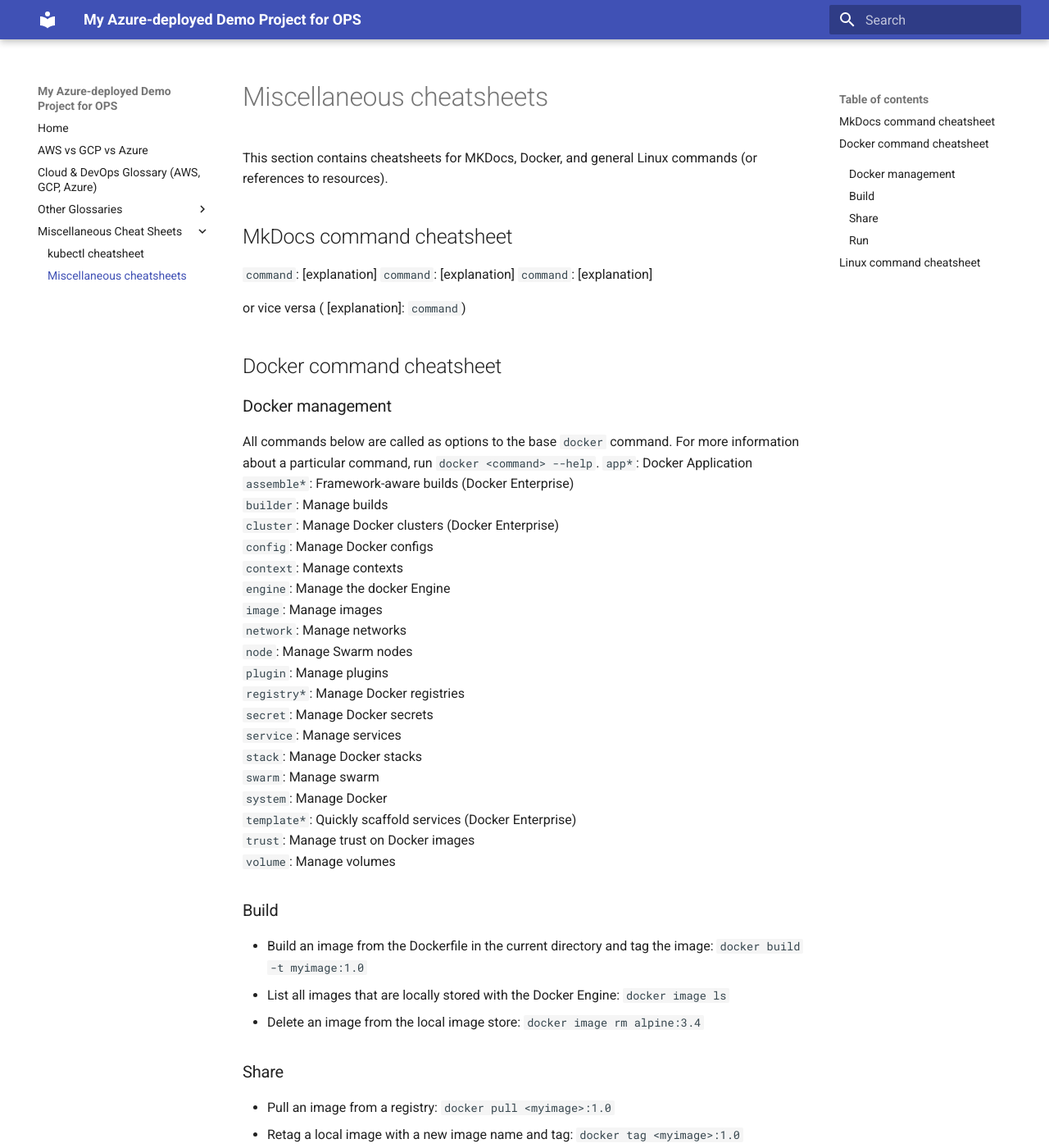
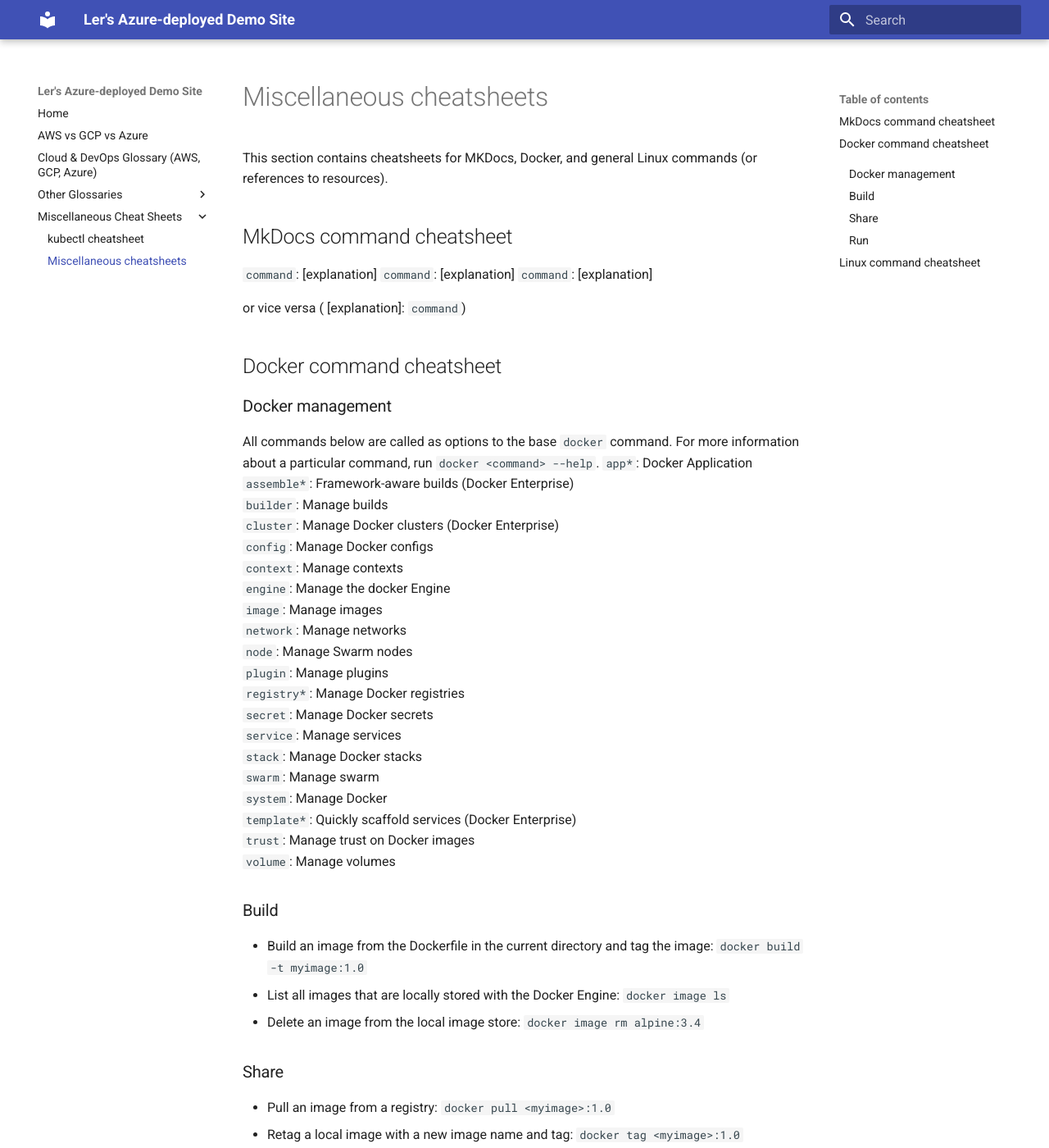
Before and after one commit to cassmastern/lers-sandbox, an MkDocs documentation site: the page built from docs/cheatsheets.md, in a window 1280 px wide and 1400 px high. Shown: the whole window at 82% size. Built offline with MkDocs 1.6.1 and Material for MkDocs 9.7.7, drawn with Linux system fonts in a browser that asks for light colours; part of the change alters nothing that is shown.

```diff
--- /dev/null
+++ b/docs/css/diagram-zoom.css
@@ -0,0 +1,49 @@
+.mz-zoomable {
+    cursor: zoom-in;
+}
+
+.mz-lightbox {
+    position: fixed;
+    inset: 0;
+    display: none;
+    align-items: center;
+    justify-content: center;
+    padding: 2rem;
+    background: rgba(0, 0, 0, 0.65);
+    z-index: 1000;
+}
+
+.mz-lightbox[aria-hidden="false"] {
+    display: flex;
+    animation: mz-fade 0.18s ease-out;
+}
+
+.mz-lightbox__content {
+    max-width: 95vw;
+    max-height: 90vh;
+    overflow: auto;
+}
+
+.mz-lightbox__svg {
+    width: 100%;
+    height: auto;
+    background: var(--md-default-bg-color, #fff);
+    border-radius: 0.25rem;
+    box-shadow: var(--md-shadow-z3, 0 10px 30px rgba(0, 0, 0, 0.35));
+    cursor: zoom-out;
+}
+
+@media (prefers-reduced-motion: reduce) {
+    .mz-lightbox[aria-hidden="false"] {
+        animation: none;
+    }
+}
+
+@keyframes mz-fade {
+    from {
+        opacity: 0;
+    }
+    to {
+        opacity: 1;
+    }
+}
--- /dev/null
+++ b/docs/js/diagram-zoom.js
@@ -0,0 +1,126 @@
+
+(function () {
+  let lb, content, escHandler;
+
+  function ensureLightbox() {
+    if (lb) return;
+    lb = document.createElement("div");
+    lb.className = "mz-lightbox";
+    lb.setAttribute("role", "dialog");
+    lb.setAttribute("aria-modal", "true");
+    lb.setAttribute("aria-hidden", "true");
+    lb.tabIndex = -1;
+
+    content = document.createElement("div");
+    content.className = "mz-lightbox__content";
+    lb.appendChild(content);
+
+    lb.addEventListener("click", (e) => {
+      if (e.target === lb || e.target === content) closeLightbox();
+    });
+
+    document.body.appendChild(lb);
+  }
+
+  function openLightbox(svg) {
+    console.log("Opening lightbox for SVG", svg);
+    ensureLightbox();
+    content.innerHTML = "";
+    const clone = svg.cloneNode(true);
+    clone.classList.add("mz-lightbox__svg");
+    content.appendChild(clone);
+    lb.setAttribute("aria-hidden", "false");
+    lb.focus();
+
+    escHandler = (e) => {
+      if (e.key === "Escape") closeLightbox();
+    };
+    document.addEventListener("keydown", escHandler, { once: true });
+  }
+
+  function closeLightbox() {
+    if (!lb) return;
+    lb.setAttribute("aria-hidden", "true");
+    content.innerHTML = "";
+    if (escHandler) {
+      document.removeEventListener("keydown", escHandler);
+      escHandler = null;
+    }
+  }
+
+  function bindZoom(root = document) {
+    const svgs = root.querySelectorAll(".mermaid svg:not([data-mz-bound])");
+    console.log("Found SVGs to bind:", svgs.length);
+
+    svgs.forEach((svg) => {
+      console.log("Binding zoom to SVG", svg);
+      svg.setAttribute("data-mz-bound", "true");
+      svg.classList.add("mz-zoomable");
+      svg.addEventListener("click", (e) => {
+        e.preventDefault();
+        e.stopPropagation();
+        console.log("SVG clicked, opening lightbox");
+        openLightbox(svg);
+      });
+    });
+  }
+
+  function waitForMermaid() {
+    const checkForSvgs = () => {
+      const svgs = document.querySelectorAll(".mermaid svg:not([data-mz-bound])");
+      if (svgs.length > 0) {
+        console.log("Mermaid SVGs found, binding zoom");
+        bindZoom();
+      } else {
+        // Check again in 100ms
+        setTimeout(checkForSvgs, 100);
+      }
+    };
+    checkForSvgs();
+  }
+
+  function init() {
+    console.log("Initializing diagram zoom");
+    ensureLightbox();
+    // Wait for Mermaid to render
+    setTimeout(waitForMermaid, 100);
+  }
+
+  // Handle MkDocs Material navigation
+  if (window.document$ && window.document$.subscribe) {
+    console.log("Using MkDocs Material navigation handler");
+    document$.subscribe(() => {
+      setTimeout(init, 200);
+    });
+  } else {
+    console.log("Using standard DOMContentLoaded");
+    if (document.readyState === 'loading') {
+      document.addEventListener("DOMContentLoaded", init);
+    } else {
+      init();
+    }
+  }
+
+  // Also listen for when Mermaid finishes rendering
+  document.addEventListener("DOMContentLoaded", () => {
+    // Observer to watch for new Mermaid diagrams
+    const observer = new MutationObserver((mutations) => {
+      mutations.forEach((mutation) => {
+        mutation.addedNodes.forEach((node) => {
+          if (node.nodeType === 1) { // Element node
+            const svgs = node.querySelectorAll ? node.querySelectorAll(".mermaid svg:not([data-mz-bound])") : [];
+            if (svgs.length > 0) {
+              console.log("New Mermaid SVGs detected via observer");
+              bindZoom(node);
+            }
+          }
+        });
+      });
+    });
+
+    observer.observe(document.body, {
+      childList: true,
+      subtree: true
+    });
+  });
+})();
--- a/mkdocs.yml
+++ b/mkdocs.yml
@@ -1,4 +1,4 @@
-site_name: My Azure-deployed Demo Project for OPS
+site_name: "Ler's Azure-deployed Demo Site"
 theme: material
 plugins:
   - search
@@ -19,6 +19,8 @@ extra:
 
 extra_javascript:
   - js/alphabet-auto.js
+  - js/diagram-zoom.js
 
 extra_css:
   - css/alphabet.css
+  - css/diagram-zoom.css
```
Also changed, not shown: docs/aws-gcp-azure.md (+3 -3 lines).
